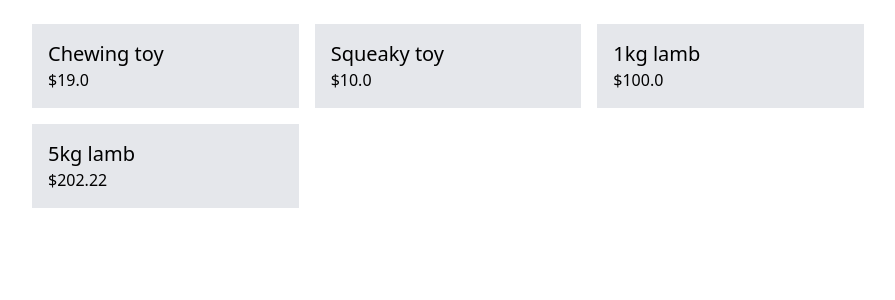
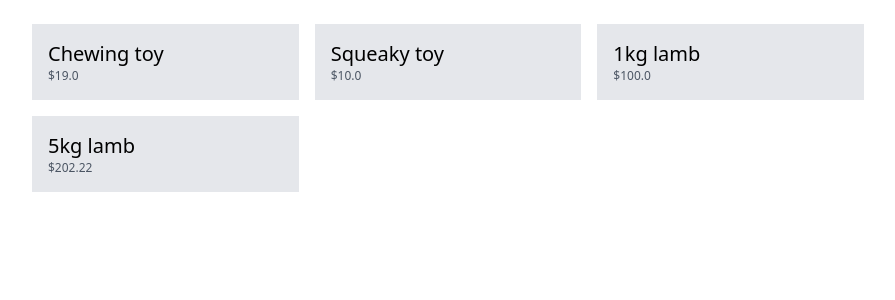
Before and after one commit to GodsplanElot/PETNET, a Django app: page / in a window 1280 px wide. Shown: the part 64-364 px from the top of the page, without its empty margins (192-1087 px from the left). Run offline with Django 5.2, Linux system fonts and the light colour scheme; data comes from the database, SQL or seed files in the repository; some libraries are stand-ins or nearby versions.

Commit message:
Edit price to appear smaller

```diff
--- a/petnet/core/templates/core/frontpage.html
+++ b/petnet/core/templates/core/frontpage.html
@@ -7,7 +7,7 @@
          <div class="product w-1/3 p-2">
             <div class="p-4 bg-gray-200">
                <h2 class="text-xl">{{ product.title }}</h2>
-               <p>${{ product.get_display_price }}</p>
+               <p class="text-xs text-gray-600">${{ product.get_display_price }}</p>
             </div>
          </div>
       {% endfor %}
```
